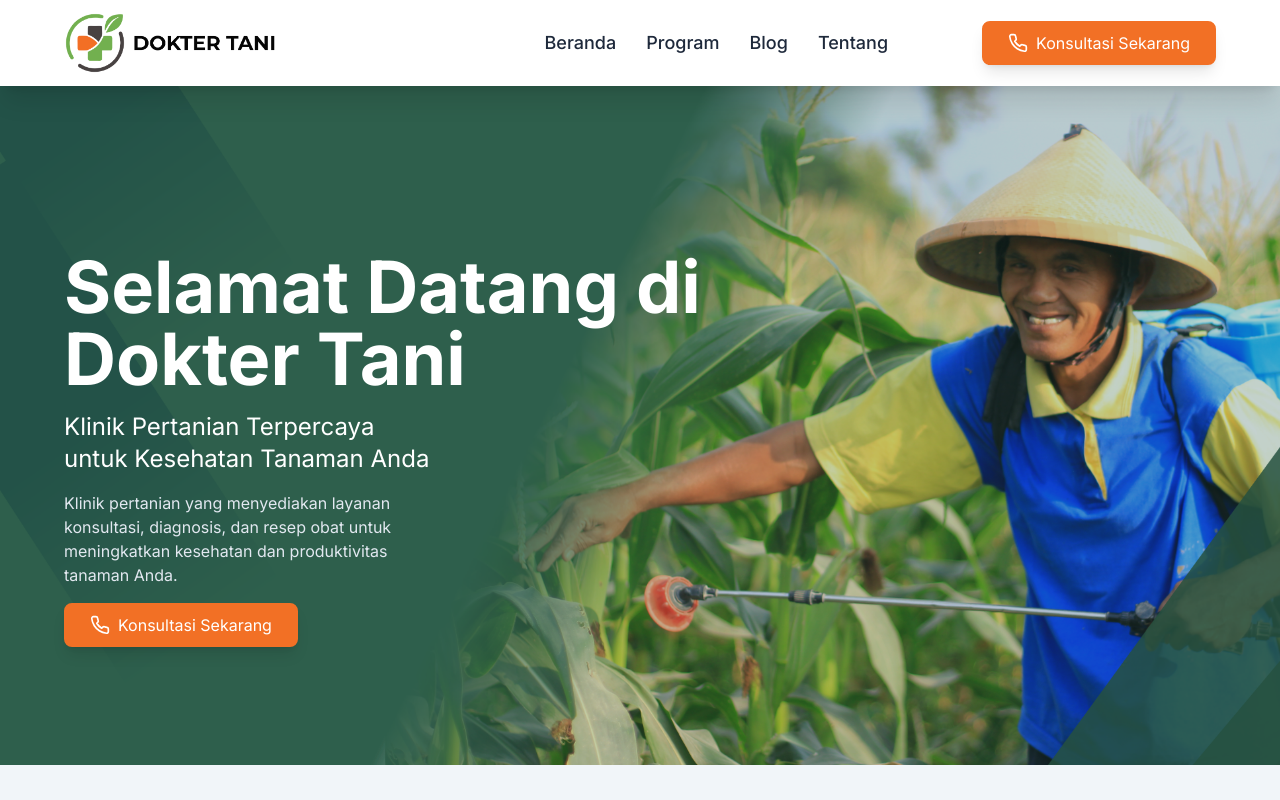
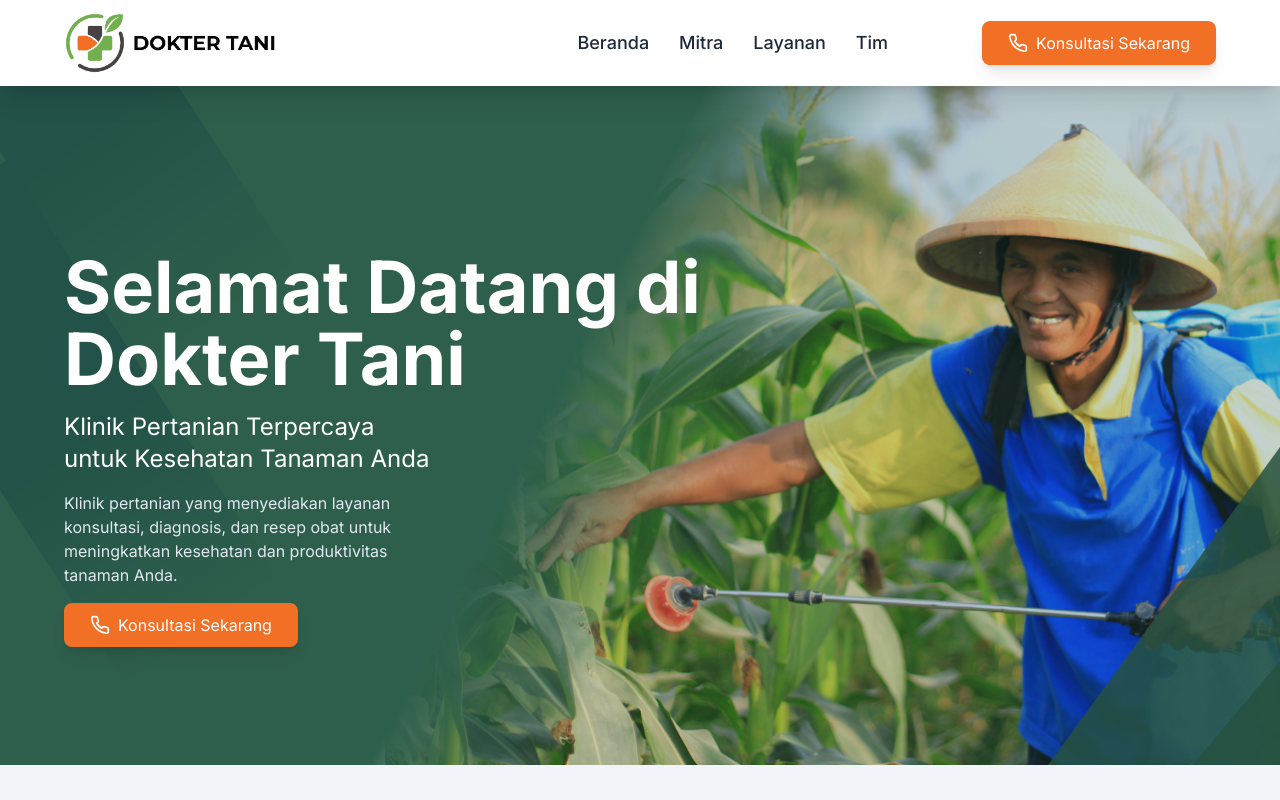
Before and after one commit to tsaqifmu/dokter-tani, a Next.js app: page / in a window 1280 px wide. Shown: the top 800 px of the page. Built offline with nearby package versions, Linux system fonts and the light colour scheme.

Commit message:
refactor: Update image styles in Hero, Mitra, and Layanan components
- Improve readability and responsiveness of image styles in Hero component.
- Remove unnecessary background color and text color classes in Mitra component.
- Update image styles in Layanan component for better visual consistency.

```diff
--- a/app/globals.css
+++ b/app/globals.css
@@ -1,6 +1,12 @@
 @tailwind base;
 @tailwind components;
 @tailwind utilities;
+
+* {
+  scroll-behavior: smooth;
+  @apply selection:bg-orangeDokTan;
+  @apply selection:text-white;
+}
 
 .object {
   object-position: -500px;
--- a/components/Footer.tsx
+++ b/components/Footer.tsx
@@ -63,7 +63,7 @@ const Footer = () => {
               {navLinks.map((nav) => (
                 <li
                   key={nav.id}
-                  className="cursor-pointer text-[16px] text-sm font-normal text-white transition-all hover:font-semibold md:text-base"
+                  className="cursor-pointer text-[16px] text-sm font-normal text-white transition-all hover:font-semibold hover:text-orangeDokTan md:text-base"
                 >
                   <Link href={`#${nav.id}`}>{nav.title}</Link>
                 </li>
--- a/components/Hero.tsx
+++ b/components/Hero.tsx
@@ -5,7 +5,7 @@ import { ButtonKonsultasi } from "./ButtonKonsultasi";
 
 const Hero = () => {
   return (
-    <section className={`${styles.flexCenter} relative pt-[65px]`}>
+    <section id="beranda" className={`${styles.flexCenter} relative pt-[65px]`}>
       <div
         className={`${styles.paddingX} absolute top-1/2 z-10 flex w-full -translate-y-1/3 flex-col gap-1 space-y-1 text-white lg:gap-4 lg:space-y-0 xl:max-w-[1280px]`}
       >
--- a/components/Layanan.tsx
+++ b/components/Layanan.tsx
@@ -5,7 +5,7 @@ import React from "react";
 
 const Layanan = () => {
   return (
-    <section className={`${styles.flexCenter} w-full`}>
+    <section id="layanan" className={`${styles.flexCenter} w-full`}>
       <div className={`w-full pt-20 lg:pb-72`}>
         <div className="relative w-full lg:flex">
           <div className="relative lg:w-1/2">
--- a/components/Mitra.tsx
+++ b/components/Mitra.tsx
@@ -5,7 +5,7 @@ import React from "react";
 
 const Mitra = () => {
   return (
-    <section className={`${styles.flexCenter} `}>
+    <section id="mitra" className={`${styles.flexCenter} `}>
       <div
         className={`${styles.boxWidthNavFoot} ${styles.paddingX} ${styles.paddingY} h-full md:flex md:space-x-10`}
       >
--- a/components/Navbar.tsx
+++ b/components/Navbar.tsx
@@ -18,9 +18,9 @@ const NavItem = ({
   isMobile: boolean;
 }) => (
   <li
-    className={`${styles.navLink} ${isMobile ? styles.navLinkMobile : styles.navLinkDesktop}`}
+    className={`${styles.navLink}  ${isMobile ? styles.navLinkMobile : styles.navLinkDesktop}`}
   >
-    <Link href={href}>{label}</Link>
+    <Link href={`/#${href}`}>{label}</Link>
   </li>
 );
 
--- a/components/Team.tsx
+++ b/components/Team.tsx
@@ -5,7 +5,7 @@ import React from "react";
 
 const Team = () => {
   return (
-    <section className={`${styles.flexCenter} w-full pb-48`}>
+    <section id="tim" className={`${styles.flexCenter} w-full pb-48`}>
       <div
         className={`${styles.paddingY} relative w-full justify-center lg:flex`}
       >
--- a/constant/index.ts
+++ b/constant/index.ts
@@ -3,20 +3,20 @@ import { instagram, map, walist, youtube } from "@/public/socialMediaIcon";
 
 export const navLinks = [
   {
-    id: "/",
+    id: "beranda",
     title: "Beranda",
   },
   {
-    id: "/program",
-    title: "Program",
+    id: "mitra",
+    title: "Mitra",
   },
   {
-    id: "/blog",
-    title: "Blog",
+    id: "layanan",
+    title: "Layanan",
   },
   {
-    id: "/about",
-    title: "Tentang",
+    id: "tim",
+    title: "Tim",
   },
 ];
 export const mitra = [
--- a/constant/style.ts
+++ b/constant/style.ts
@@ -27,7 +27,7 @@ export const styles = {
   //! Nav Styles
   navLink: "cursor-pointer text-[16px] font-medium text-slate-800",
   navLinkDesktop:
-    "hover:text-greenWA text-base transition-all xl:text-lg mr-[30px]",
+    "hover:text-orangeDokTan  text-base transition-all xl:text-lg mr-[30px]",
   navLinkMobile: "mb-4",
   mobileMenu:
     "min-w-[140px] sidebar absolute right-0 top-20 z-50 mx-4 my-2 flex-col rounded-xl bg-white p-6 shadow-2xl",
```
